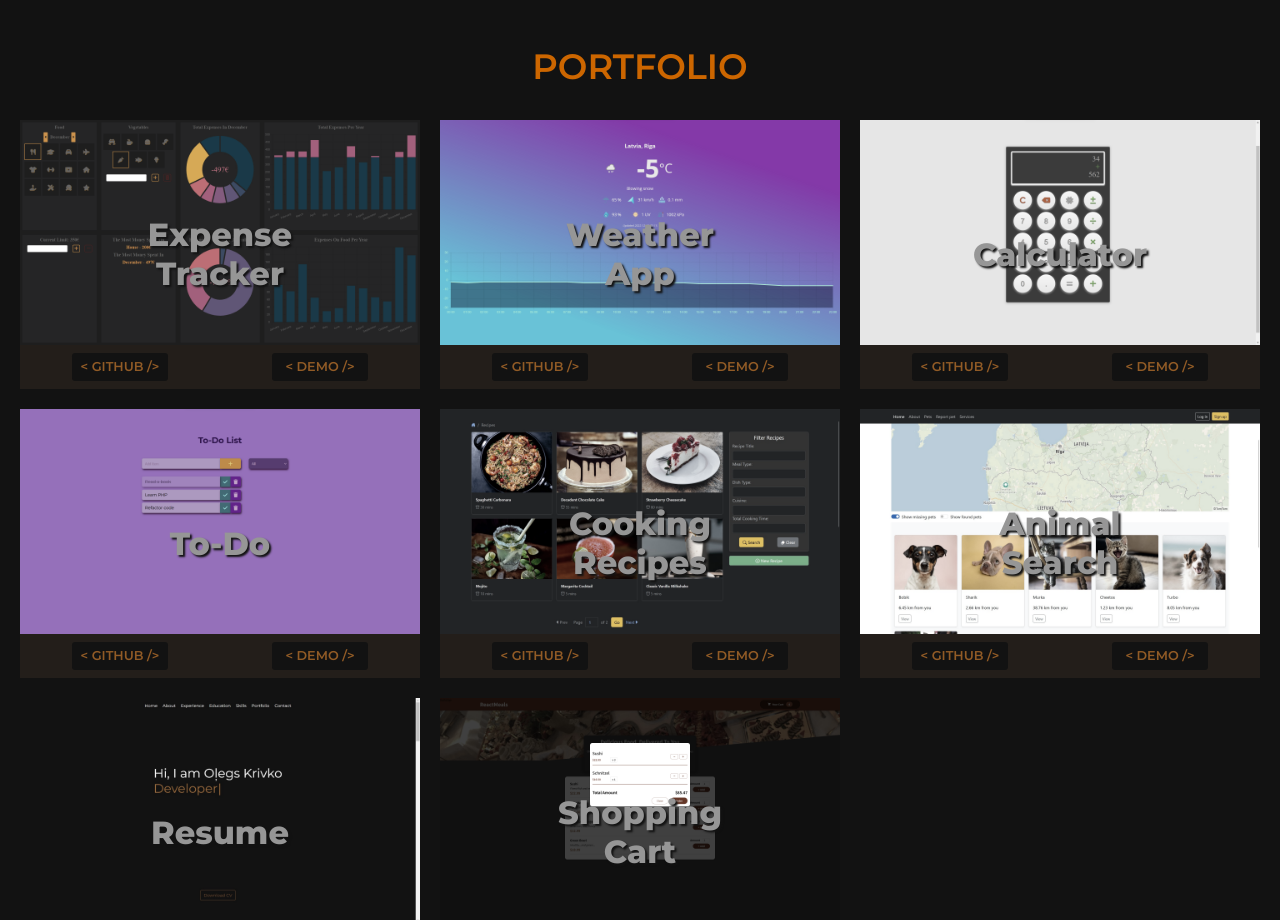
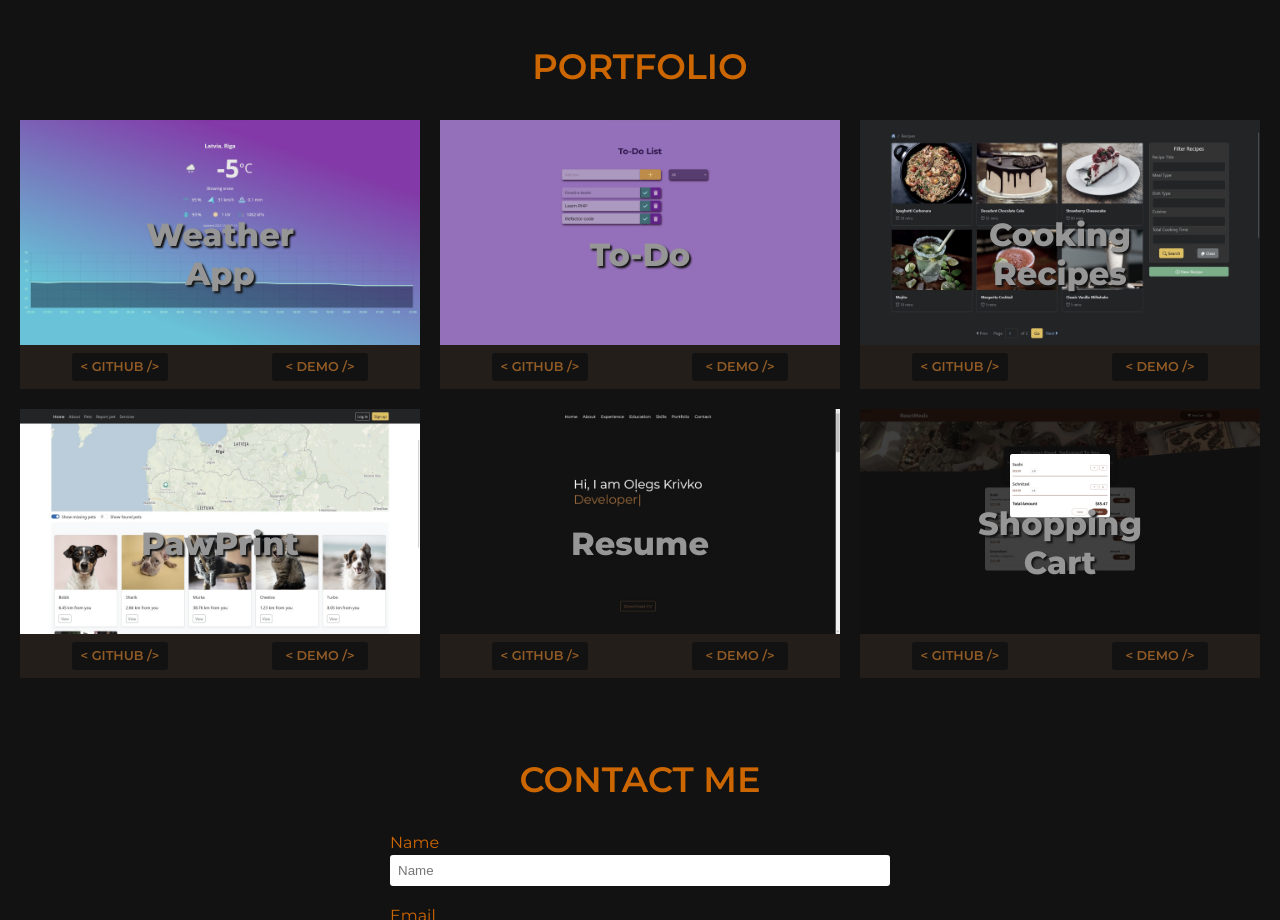
Before and after one commit to olegskrivko/resume, a React (Create React App) app: page / in a window 1280 px wide. Shown: the part 3100-4020 px from the top of the page. Built offline with nearby package versions, Linux system fonts and the light colour scheme.

Commit message:
remove old repo

```diff
--- a/src/components/portfolio/Portfolio.jsx
+++ b/src/components/portfolio/Portfolio.jsx
@@ -12,22 +12,10 @@ import shoppingcart from "../../assets/shoppingcart.jpg";
 function Items() {
   const portfolioItems = [
     {
-      name: "Expense Tracker",
-      imgSrc: dashboard,
-      gitUrl: "https://github.com/olegskrivko/expenses",
-      demoUrl: "https://olegskrivko.github.io/expenses/",
-    },
-    {
       name: "Weather App",
       imgSrc: weatherapp,
       gitUrl: "https://github.com/olegskrivko/weather",
       demoUrl: "https://olegskrivko.github.io/weather/",
-    },
-    {
-      name: "Calculator",
-      imgSrc: calculator,
-      gitUrl: "https://github.com/olegskrivko/calculator",
-      demoUrl: "https://olegskrivko.github.io/calculator/",
     },
     {
       name: "To-Do",
@@ -42,10 +30,10 @@ function Items() {
       demoUrl: "https://gentle-pink-hospital-gown.cyclic.app/api/recipes",
     },
     {
-      name: "Animal Search",
+      name: "PawPrint",
       imgSrc: animals,
-      gitUrl: "https://github.com/olegskrivko/animalsearch",
-      demoUrl: "https://weak-teal-piglet-kit.cyclic.app/pets",
+      gitUrl: "https://github.com/olegskrivko/pawprint",
+      demoUrl: "https://pawprint.cyclic.app",
     },
     {
       name: "Resume",
```
